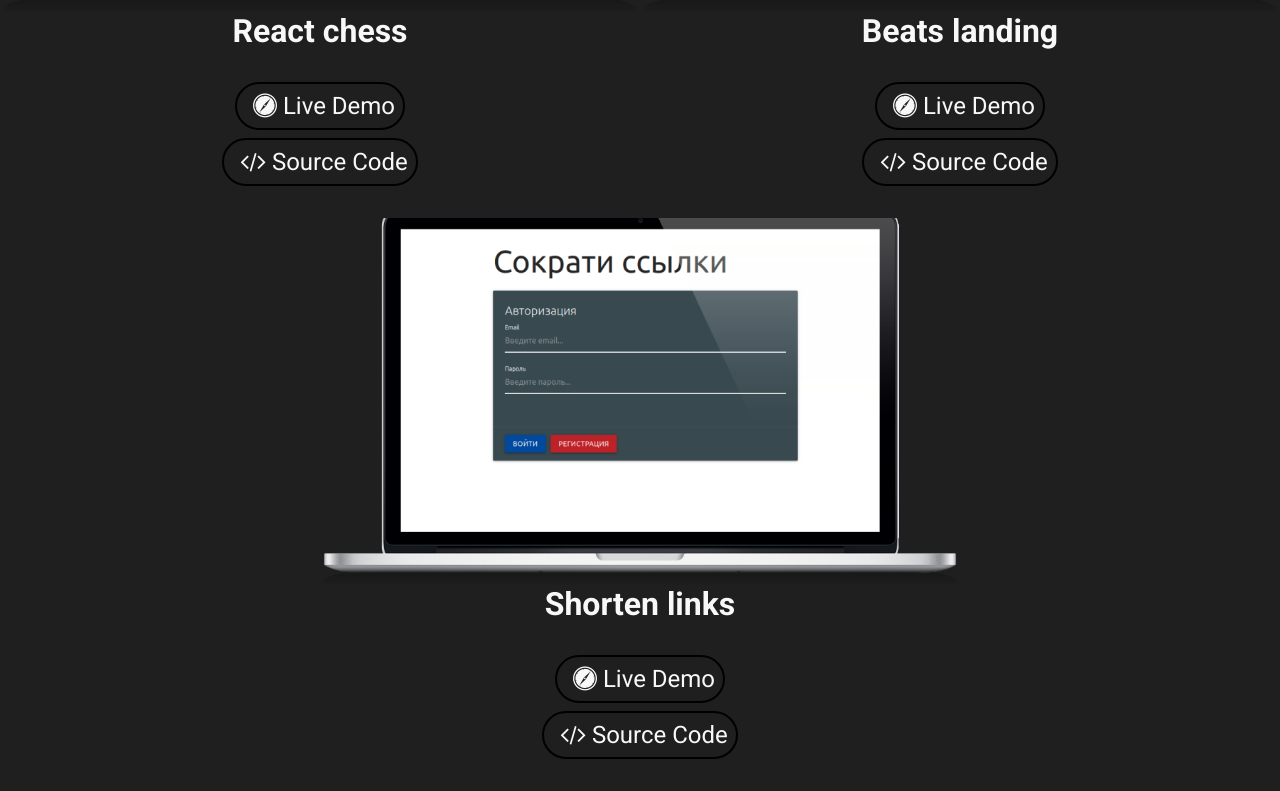
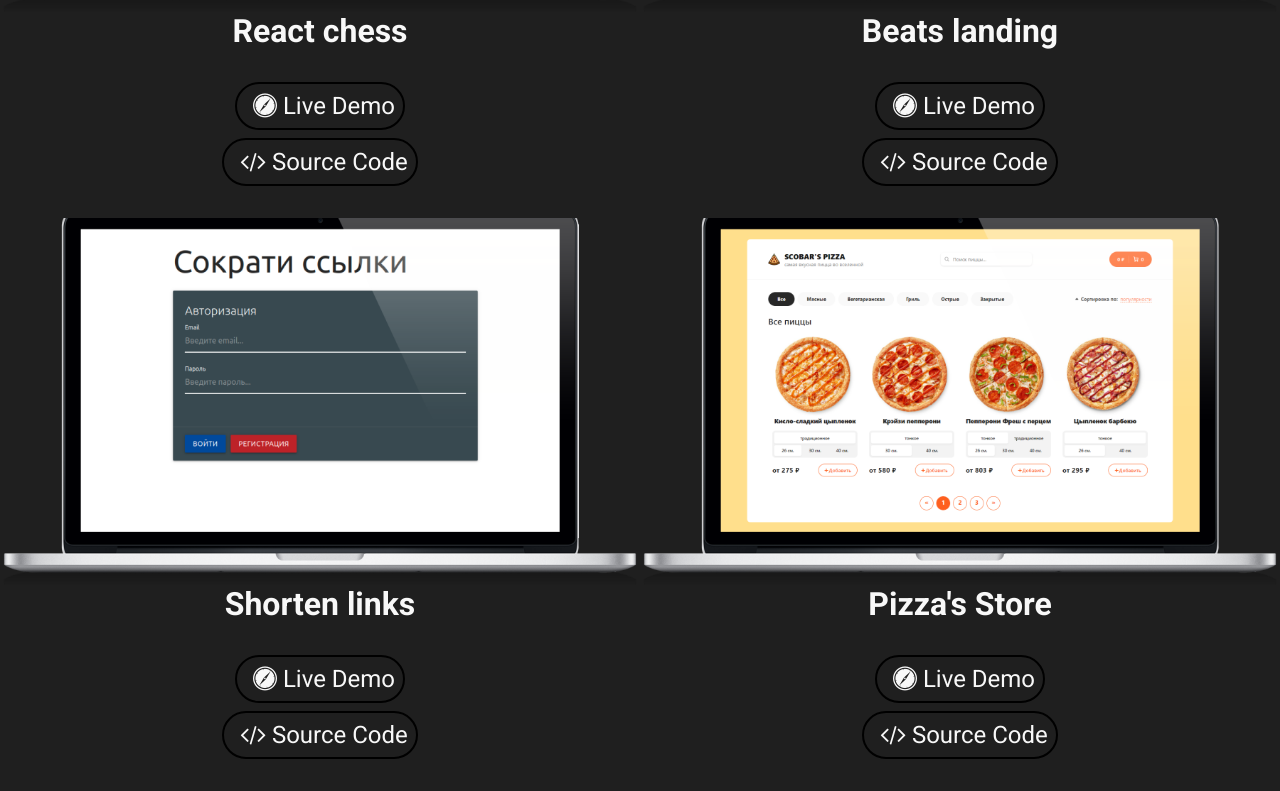
Before and after one commit to ScobarDen/react-portfolio, a React (Create React App) app: page /react-portfolio/portfolio in a window 1280 px wide. Shown: the part 445-1236 px from the top of the page. Built offline with nearby package versions, Linux system fonts and the light colour scheme; the HTML template or start-up script is replaced by a standard one.

Commit message:
add Pizza

```diff
--- a/src/info/Info.js
+++ b/src/info/Info.js
@@ -2,6 +2,7 @@ import self from "../img/self.png"
 import mock1 from "../img/mock1.png"
 import mock2 from "../img/mock2.png"
 import mock3 from "../img/mock3.png"
+import mock4 from "../img/mock4.png"
 
 
 export let colors = ["rgb(0,255,164)", "rgb(166,104,255)"];
@@ -109,5 +110,11 @@ export const info = {
             source: "https://github.com/ScobarDen/mern-app",
             image: mock3
         },
+        {
+            title: "Pizza's Store",
+            live: "https://scobarden.github.io/react-ts-pizza-store/",
+            source: "https://github.com/ScobarDen/react-ts-pizza-store",
+            image: mock4
+        },
     ]
 }
```
Also changed, not shown: src/img/mock4.png (added).
